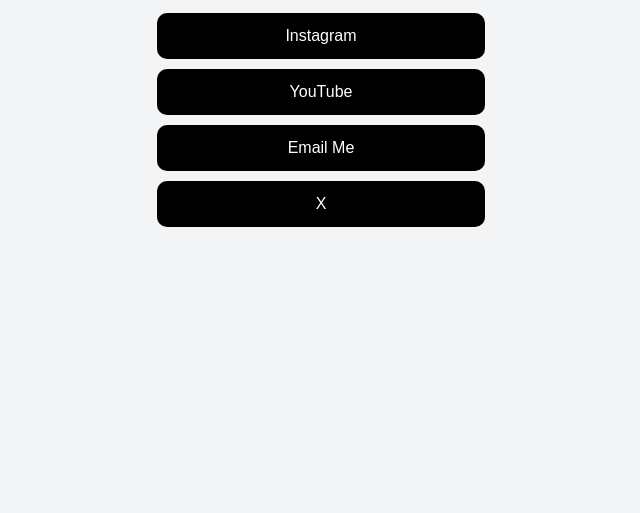
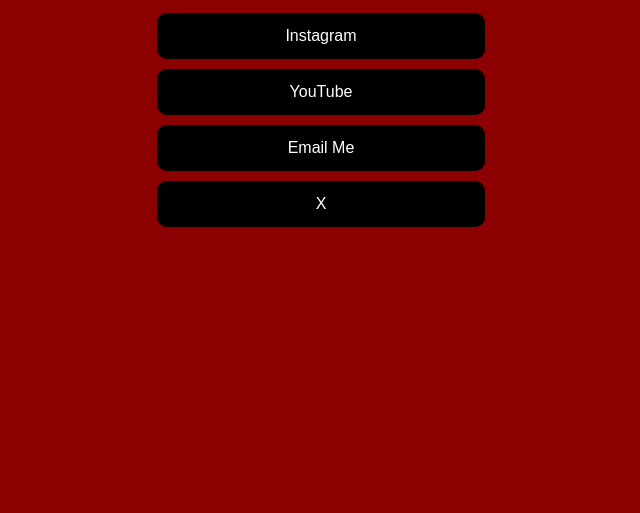
Before and after one commit to soham4x0/Hello, a plain HTML site: page index.html in a window 1280 px wide. Shown: the part 287-800 px from the top of the page, without its empty margins (319-959 px from the left). Drawn offline with Linux system fonts and the light colour scheme.

Commit message:
Update index.html

```diff
--- a/index.html
+++ b/index.html
@@ -8,7 +8,7 @@
   <style>
     body {
       font-family: Arial, sans-serif;
-      background: #f3f4f6;
+      background: #8B0000;
       text-align: center;
       padding: 40px;
     }
```
